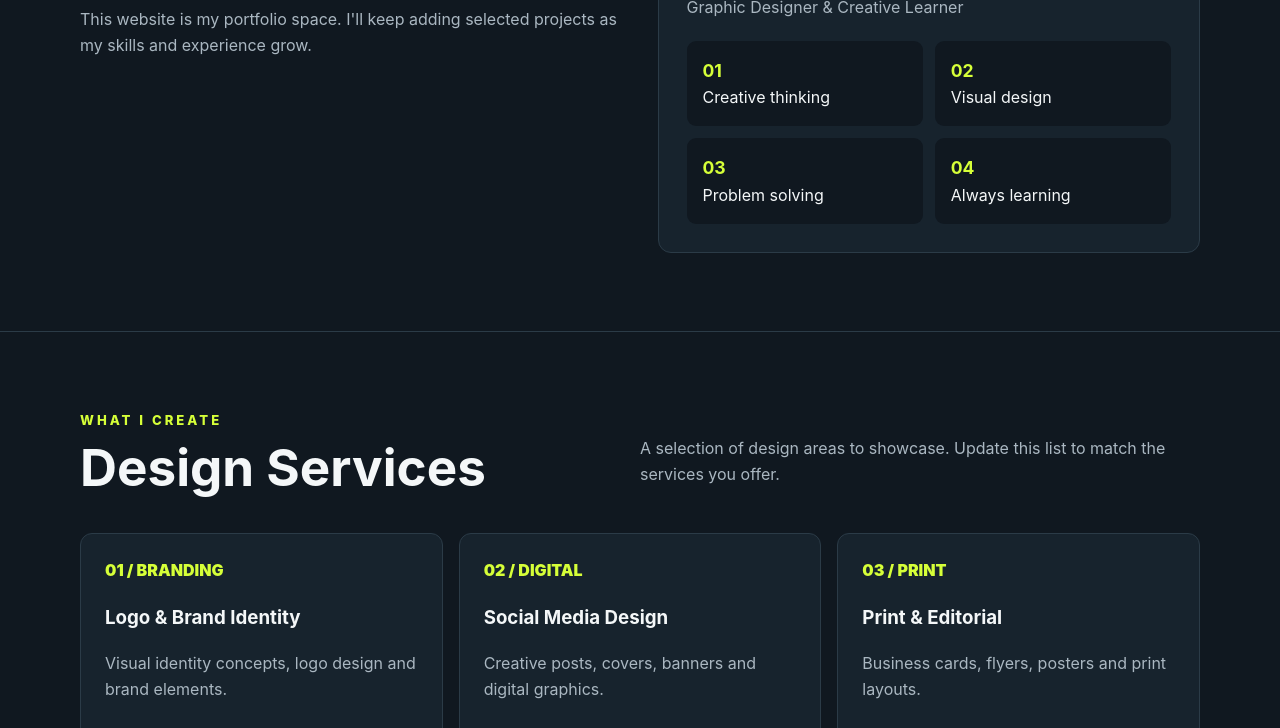
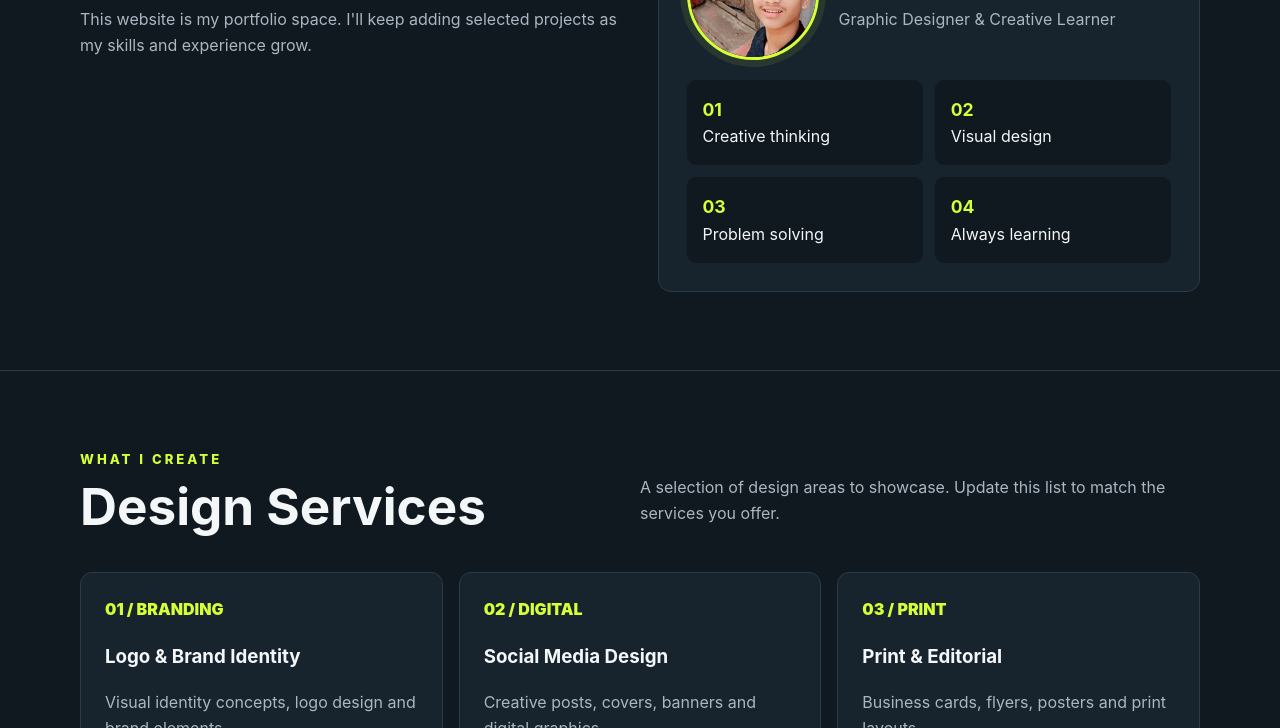
Before and after one commit to ahmgraphicdesigner/ahmgraphicdesigner.github.io, a plain HTML site: page index.html in a window 1280 px wide. Shown: the part 1103-1831 px from the top of the page. Drawn offline with Linux system fonts and the light colour scheme.

Commit message:
Add files via upload

```diff
--- a/index.html
+++ b/index.html
@@ -30,7 +30,7 @@
     .art-label{position:absolute;bottom:20px;right:22px;color:var(--muted);font-size:.72rem;letter-spacing:2px}
     section{padding:78px 0;border-top:1px solid var(--line)}.section-head{display:flex;justify-content:space-between;align-items:end;gap:20px;margin-bottom:30px}
     h2{font-size:clamp(2rem,4vw,3.2rem);line-height:1.1;margin:8px 0}.sub{color:var(--muted);max-width:560px}
-    .about-grid{display:grid;grid-template-columns:1fr 1fr;gap:35px}.panel{background:var(--panel);border:1px solid var(--line);border-radius:13px;padding:28px}
+    .about-grid{display:grid;grid-template-columns:1fr 1fr;gap:35px}.about-profile{display:flex;align-items:center;gap:20px;margin-bottom:20px}.about-photo{width:132px;height:132px;flex:0 0 132px;object-fit:cover;object-position:center 28%;border-radius:50%;border:3px solid var(--accent);box-shadow:0 0 0 7px #d6ff3818}.panel{background:var(--panel);border:1px solid var(--line);border-radius:13px;padding:28px}
     .facts{display:grid;grid-template-columns:1fr 1fr;gap:12px;margin-top:20px}.fact{padding:16px;background:#101820;border-radius:9px}.fact b{display:block;color:var(--accent);font-size:1.1rem}
     .services{display:grid;grid-template-columns:repeat(3,1fr);gap:16px}.service{background:var(--panel);border:1px solid var(--line);padding:24px;border-radius:12px;min-height:170px}.num{color:var(--accent);font-weight:900}
     .projects{display:grid;grid-template-columns:repeat(3,1fr);gap:16px}.project{background:var(--panel);border:1px solid var(--line);border-radius:12px;overflow:hidden}
@@ -43,7 +43,7 @@
     .contact-card a{font-weight:800;text-decoration:underline}.socials{display:flex;gap:18px;flex-wrap:wrap;margin-top:18px;color:var(--accent)}
     footer{padding:25px 0;color:var(--muted);font-size:.85rem;border-top:1px solid var(--line)}footer .wrap{display:flex;justify-content:space-between;gap:15px;flex-wrap:wrap}
     @media(max-width:760px){.navlinks{display:none;position:absolute;top:76px;left:0;right:0;background:#101820;padding:20px 5%;flex-direction:column;border-bottom:1px solid var(--line)}.navlinks.open{display:flex}.menu{display:block}.hero{grid-template-columns:1fr;padding:60px 0;gap:25px}.hero-art{min-height:280px}.about-grid,.contact{grid-template-columns:1fr}.services,.projects{grid-template-columns:1fr 1fr}.section-head{display:block}}
-    @media(max-width:480px){.services,.projects{grid-template-columns:1fr}.facts{grid-template-columns:1fr 1fr}h1{letter-spacing:-2px}}
+    @media(max-width:480px){.services,.projects{grid-template-columns:1fr}.facts{grid-template-columns:1fr 1fr}h1{letter-spacing:-2px}.about-profile{align-items:flex-start;flex-direction:column}.about-photo{width:120px;height:120px;flex-basis:120px}}
   </style>
 </head>
 <body>
@@ -64,7 +64,7 @@
   <section id="about"><div class="wrap">
     <div class="section-head"><div><div class="eyebrow">A little introduction</div><h2>About Me</h2></div></div>
     <div class="about-grid"><div><p class="sub">My name is <strong>Alif Hasan Morsalin</strong>, and I'm building my creative journey in graphic design. I believe good design communicates a message, creates recognition and makes an impression.</p><p class="sub">This website is my portfolio space. I'll keep adding selected projects as my skills and experience grow.</p></div>
-      <div class="panel"><h3>Alif Hasan Morsalin</h3><p class="sub">Graphic Designer & Creative Learner</p><div class="facts"><div class="fact"><b>01</b>Creative thinking</div><div class="fact"><b>02</b>Visual design</div><div class="fact"><b>03</b>Problem solving</div><div class="fact"><b>04</b>Always learning</div></div></div>
+      <div class="panel"><div class="about-profile"><img class="about-photo" src="alif-profile.jpg" alt="Alif Hasan Morsalin profile photo"><div><h3>Alif Hasan Morsalin</h3><p class="sub">Graphic Designer & Creative Learner</p></div></div><div class="facts"><div class="fact"><b>01</b>Creative thinking</div><div class="fact"><b>02</b>Visual design</div><div class="fact"><b>03</b>Problem solving</div><div class="fact"><b>04</b>Always learning</div></div></div>
     </div>
   </div></section>
   <section id="services"><div class="wrap"><div class="section-head"><div><div class="eyebrow">What I create</div><h2>Design Services</h2></div><p class="sub">A selection of design areas to showcase. Update this list to match the services you offer.</p></div>
```
Also changed, not shown: alif-profile.jpg (added).
